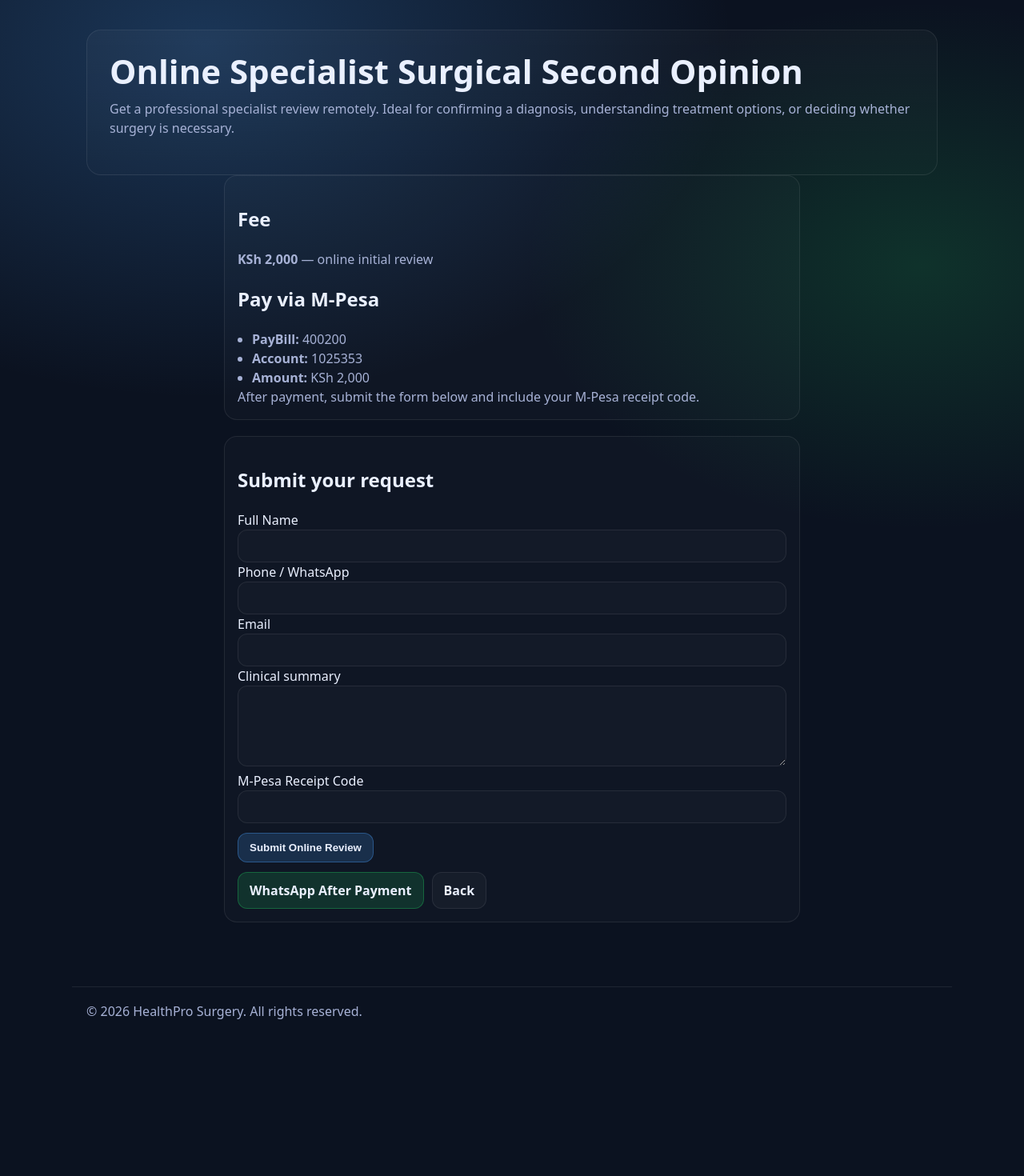
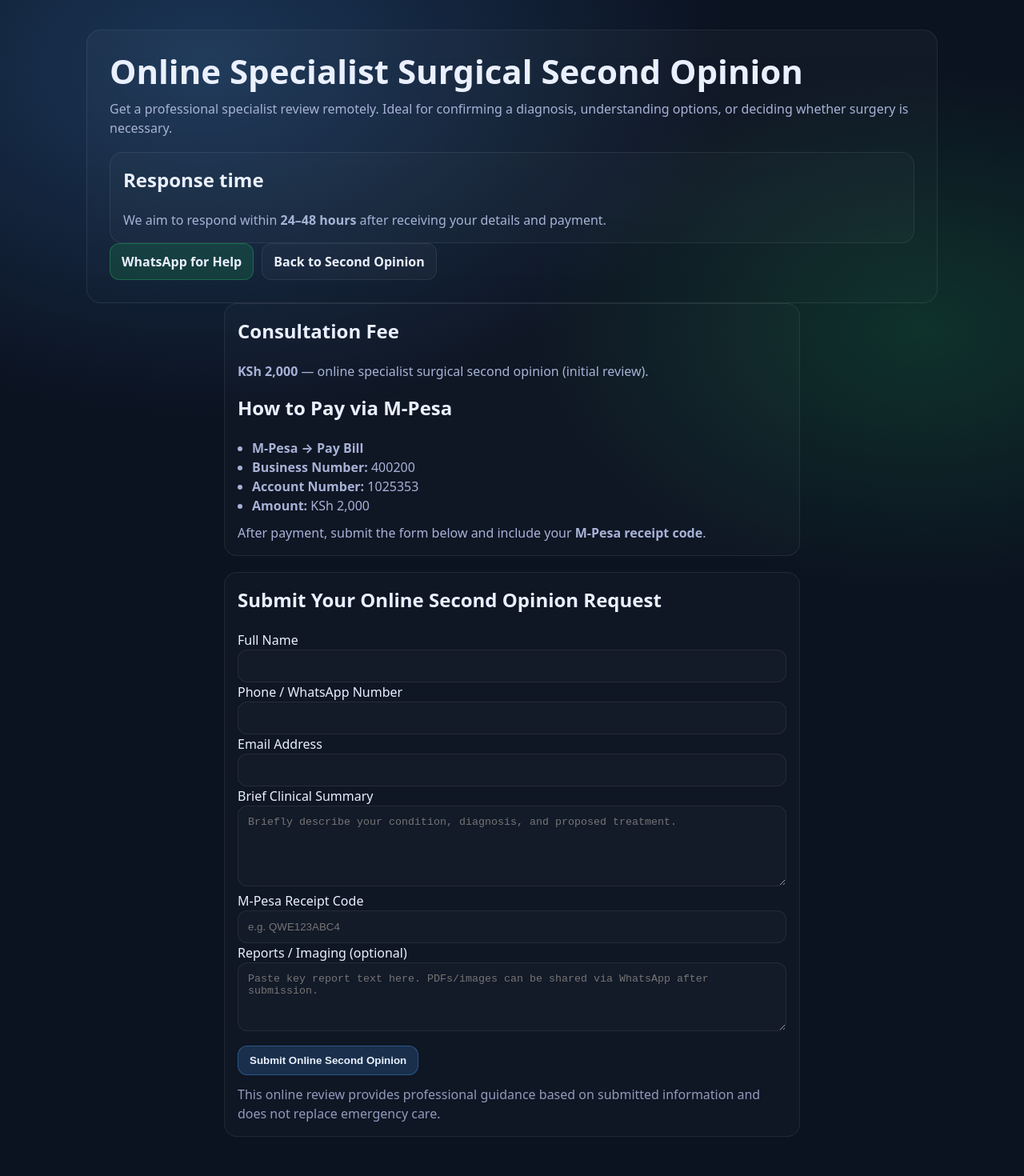
Before and after one commit to johnkinyuadr/healthpro-surgery, a Next.js app: page /online-second-opinion in a window 1280 px wide. Shown: the part 80-1550 px from the top of the page at 80% size. Before the commit the page ends 1374 px from the top, so only its background shows below. Built offline with nearby package versions, Linux system fonts and the light colour scheme.

Commit message:
Finalize landing page, second opinion flow, CTA, pricing, and response time

```diff
--- a/app/online-second-opinion/page.tsx
+++ b/app/online-second-opinion/page.tsx
@@ -2,18 +2,20 @@ import type { Metadata } from "next";
 import Link from "next/link";
 
 export const metadata: Metadata = {
-  title: "Online Surgical Second Opinion | KSh 2,000",
+  title: "Online Specialist Surgical Second Opinion | KSh 2,000",
   description:
-    "Request an online specialist surgical second opinion. Pay KSh 2,000 via M-Pesa and submit your details securely.",
+    "Request an online specialist surgical second opinion. Pay KSh 2,000 via M-Pesa PayBill and submit your details securely.",
 };
 
 const WHATSAPP_NUMBER = "254721446206";
+
+// M-Pesa Details
 const MPESA_PAYBILL = "400200";
 const MPESA_ACCOUNT = "1025353";
 
 export default function OnlineSecondOpinionPage() {
   const waLink = `https://wa.me/${WHATSAPP_NUMBER}?text=${encodeURIComponent(
-    "Hello HealthPro Surgery. I have paid KSh 2,000 for an online second opinion."
+    "Hello HealthPro Surgery. I have paid KSh 2,000 for an online second opinion. Kindly confirm the next steps."
   )}`;
 
   return (
@@ -22,28 +24,48 @@ export default function OnlineSecondOpinionPage() {
         <h1 className="h1">Online Specialist Surgical Second Opinion</h1>
         <p className="p">
           Get a professional specialist review remotely. Ideal for confirming a diagnosis,
-          understanding treatment options, or deciding whether surgery is necessary.
+          understanding options, or deciding whether surgery is necessary.
         </p>
+
+        <div className="card" style={{ marginTop: "14px" }}>
+          <h2 style={{ marginTop: 0 }}>Response time</h2>
+          <p className="p">
+            We aim to respond within <strong>24–48 hours</strong> after receiving your
+            details and payment.
+          </p>
+        </div>
+
+        <div className="btnRow">
+          <a className="btn btnGreen" href={waLink} target="_blank" rel="noreferrer">
+            WhatsApp for Help
+          </a>
+          <Link className="btn" href="/second-opinion">
+            Back to Second Opinion
+          </Link>
+        </div>
       </section>
 
       <div className="card" style={{ maxWidth: "720px", margin: "0 auto" }}>
-        <h2>Fee</h2>
-        <p className="p"><strong>KSh 2,000</strong> — online initial review</p>
+        <h2 style={{ marginTop: 0 }}>Consultation Fee</h2>
+        <p className="p">
+          <strong>KSh 2,000</strong> — online specialist surgical second opinion (initial review).
+        </p>
 
-        <h2>Pay via M-Pesa</h2>
-        <ul className="list">
-          <li><strong>PayBill:</strong> {MPESA_PAYBILL}</li>
-          <li><strong>Account:</strong> {MPESA_ACCOUNT}</li>
+        <h2 style={{ marginTop: "16px" }}>How to Pay via M-Pesa</h2>
+        <ul className="list" style={{ marginTop: "10px" }}>
+          <li><strong>M-Pesa → Pay Bill</strong></li>
+          <li><strong>Business Number:</strong> {MPESA_PAYBILL}</li>
+          <li><strong>Account Number:</strong> {MPESA_ACCOUNT}</li>
           <li><strong>Amount:</strong> KSh 2,000</li>
         </ul>
 
-        <p className="p">
-          After payment, submit the form below and include your M-Pesa receipt code.
+        <p className="p" style={{ marginTop: "10px" }}>
+          After payment, submit the form below and include your <strong>M-Pesa receipt code</strong>.
         </p>
       </div>
 
       <div className="card" style={{ maxWidth: "720px", margin: "20px auto" }}>
-        <h2>Submit your request</h2>
+        <h2 style={{ marginTop: 0 }}>Submit Your Online Second Opinion Request</h2>
 
         <form action="https://formspree.io/f/mnjnedvp" method="POST">
           <input
@@ -54,37 +76,53 @@ export default function OnlineSecondOpinionPage() {
           <input
             type="hidden"
             name="service"
-            value="Online Second Opinion (KSh 2,000)"
+            value="Online Specialist Surgical Second Opinion (KSh 2,000)"
           />
 
           <label className="label">Full Name</label>
           <input className="input" type="text" name="name" required />
 
-          <label className="label">Phone / WhatsApp</label>
+          <label className="label">Phone / WhatsApp Number</label>
           <input className="input" type="tel" name="phone" required />
 
-          <label className="label">Email</label>
+          <label className="label">Email Address</label>
           <input className="input" type="email" name="email" required />
 
-          <label className="label">Clinical summary</label>
-          <textarea className="input" name="summary" rows={5} required />
+          <label className="label">Brief Clinical Summary</label>
+          <textarea
+            className="input"
+            name="summary"
+            rows={5}
+            placeholder="Briefly describe your condition, diagnosis, and proposed treatment."
+            required
+          />
 
           <label className="label">M-Pesa Receipt Code</label>
-          <input className="input" type="text" name="mpesa_receipt" required />
+          <input
+            className="input"
+            type="text"
+            name="mpesa_receipt"
+            placeholder="e.g. QWE123ABC4"
+            required
+          />
+
+          <label className="label">Reports / Imaging (optional)</label>
+          <textarea
+            className="input"
+            name="reports"
+            rows={4}
+            placeholder="Paste key report text here. PDFs/images can be shared via WhatsApp after submission."
+          />
 
           <button type="submit" className="btn btnAccent" style={{ marginTop: "12px" }}>
-            Submit Online Review
+            Submit Online Second Opinion
           </button>
+
+          <p className="p" style={{ marginTop: "12px", opacity: 0.85 }}>
+            This online review provides professional guidance based on submitted information and does
+            not replace emergency care.
+          </p>
         </form>
-
-        <div className="btnRow" style={{ marginTop: "12px" }}>
-          <a className="btn btnGreen" href={waLink} target="_blank" rel="noreferrer">
-            WhatsApp After Payment
-          </a>
-          <Link className="btn" href="/second-opinion">
-            Back
-          </Link>
-        </div>
       </div>
     </>
   );
```
Also changed, not shown: app/page.tsx (+203 -9 lines), app/second-opinion/page.tsx (+7 -0 lines), app/thanks/page.tsx (+36 -6 lines), 1 other file (tests, documents, lock files or other folders).
